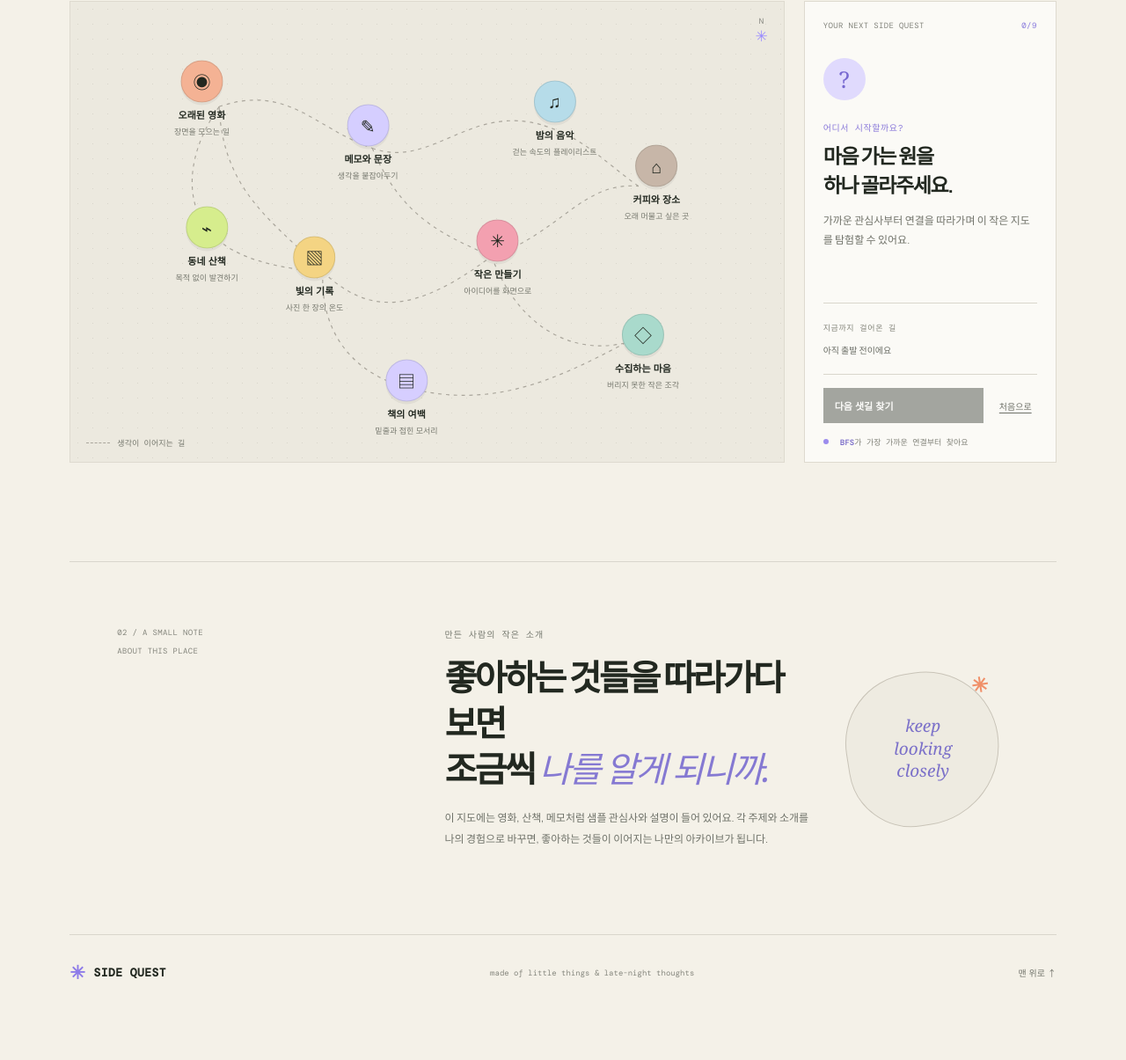
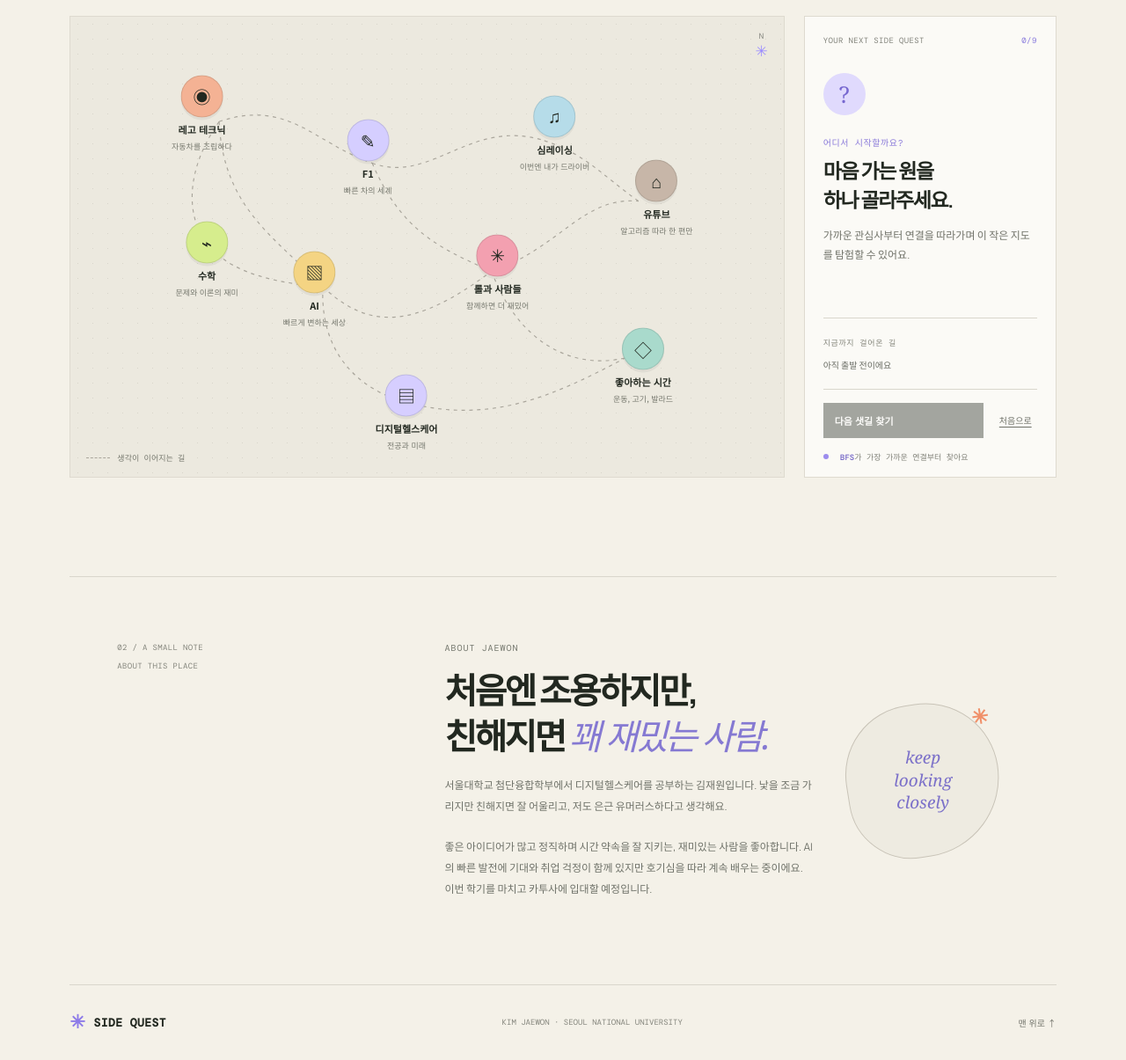
Before and after one commit to dancingmachine/dancingmachine.github.io, a plain HTML site: page index.html in a window 1280 px wide. Shown: the part 867-2072 px from the top of the page at 88% size. Before the commit the page ends 2015 px from the top, so only its background shows below. Drawn offline with nearby package versions, Linux system fonts and the light colour scheme.

Commit message:
Personalize interests and introduction

```diff
--- a/index.html
+++ b/index.html
@@ -4,8 +4,8 @@
   <meta charset="utf-8">
   <meta name="viewport" content="width=device-width, initial-scale=1">
   <meta name="theme-color" content="#f4f1e8">
-  <meta name="description" content="관심사 사이를 산책하며 한 사람의 생각을 발견하는 작은 지도.">
-  <title>취향의 연결 지도 — 작은 생각의 지도</title>
+  <meta name="description" content="서울대학교 김재원의 관심사와 이야기를 따라가는 작은 지도.">
+  <title>김재원의 사이드 퀘스트</title>
   <link rel="preconnect" href="https://fonts.googleapis.com">
   <link rel="preconnect" href="https://fonts.gstatic.com" crossorigin>
   <link href="https://fonts.googleapis.com/css2?family=DM+Mono:wght@400;500&family=Manrope:wght@400;500;600;700;800&family=Noto+Sans+KR:wght@400;500;600;700;800&display=swap" rel="stylesheet">
@@ -22,19 +22,19 @@
     <main id="top">
       <section class="hero">
         <div class="hero-copy">
-          <p class="eyebrow"><span class="live-dot"></span> 열려 있는 생각들, 천천히 둘러보기</p>
-          <h1>나의 관심사들은<br><span>샛길로 이어진다.</span></h1>
-          <p class="intro">하나의 관심사는 꼭 다른 관심사로 이어져요.<br>아래 지도를 눌러, 생각이 어디까지 흘러가는지 구경해보세요.</p>
+          <p class="eyebrow"><span class="live-dot"></span> 서울대학교 첨단융합학부 · 김재원</p>
+          <h1>레고에서 F1까지,<br><span>궁금하면 일단 빠진다.</span></h1>
+          <p class="intro">안녕하세요, 디지털헬스케어를 공부하는 김재원입니다.<br>제가 좋아하는 것들을 따라 한 바퀴 돌아보세요.</p>
           <a class="text-link" href="#map">지도 펼쳐보기</a>
         </div>
         <div class="hero-art" aria-label="관심사가 서로 연결된 추상적인 지도">
           <div class="orbit orbit-one"></div><div class="orbit orbit-two"></div>
           <span class="spark s1">✳</span><span class="spark s2">✳</span><span class="spark s3">✳</span>
-          <div class="planet"><span>생각은<br>연결된다</span><i></i></div>
+          <div class="planet"><span>재원의<br>사이드 퀘스트</span><i></i></div>
           <div class="orbit-label label-a">curiosity</div><div class="orbit-label label-b">little things matter</div>
           <div class="art-sticker">NO<br>STRAIGHT<br>LINES</div>
         </div>
-        <div class="hero-index"><span>01 / 03</span><span>A MAP OF SMALL CURIOSITIES</span></div>
+        <div class="hero-index"><span>MY LITTLE UNIVERSE</span><span>A MAP OF SMALL CURIOSITIES</span></div>
       </section>
 
       <section class="map-section" id="map">
@@ -53,15 +53,15 @@
               <path d="M358 430 C453 455 526 423 610 378"/><path d="M516 127 C563 142 584 168 625 197"/>
               <path d="M140 105 C92 174 104 237 145 264"/><path d="M145 264 C174 285 220 293 260 296"/>
             </svg>
-            <button class="node node-film" data-node="film" style="--x:18.4%;--y:21%"><span class="node-icon">◉</span><span>오래된 영화</span><small>장면을 모으는 일</small></button>
-            <button class="node node-writing" data-node="writing" style="--x:41.7%;--y:30.6%"><span class="node-icon">✎</span><span>메모와 문장</span><small>생각을 붙잡아두기</small></button>
-            <button class="node node-music" data-node="music" style="--x:67.9%;--y:25.4%"><span class="node-icon">♫</span><span>밤의 음악</span><small>걷는 속도의 플레이리스트</small></button>
-            <button class="node node-walk" data-node="walk" style="--x:19.1%;--y:52.8%"><span class="node-icon">⌁</span><span>동네 산책</span><small>목적 없이 발견하기</small></button>
-            <button class="node node-camera" data-node="camera" style="--x:34.2%;--y:59.2%"><span class="node-icon">▧</span><span>빛의 기록</span><small>사진 한 장의 온도</small></button>
-            <button class="node node-making" data-node="making" style="--x:59.9%;--y:55.6%"><span class="node-icon">✳</span><span>작은 만들기</span><small>아이디어를 화면으로</small></button>
-            <button class="node node-coffee" data-node="coffee" style="--x:82.2%;--y:39.4%"><span class="node-icon">⌂</span><span>커피와 장소</span><small>오래 머물고 싶은 곳</small></button>
-            <button class="node node-reading" data-node="reading" style="--x:47.1%;--y:86%"><span class="node-icon">▤</span><span>책의 여백</span><small>밑줄과 접힌 모서리</small></button>
-            <button class="node node-collect" data-node="collect" style="--x:80.3%;--y:76%"><span class="node-icon">◇</span><span>수집하는 마음</span><small>버리지 못한 작은 조각</small></button>
+            <button class="node node-film" data-node="film" style="--x:18.4%;--y:21%"><span class="node-icon">◉</span><span>레고 테크닉</span><small>자동차를 조립하다</small></button>
+            <button class="node node-writing" data-node="writing" style="--x:41.7%;--y:30.6%"><span class="node-icon">✎</span><span>F1</span><small>빠른 차의 세계</small></button>
+            <button class="node node-music" data-node="music" style="--x:67.9%;--y:25.4%"><span class="node-icon">♫</span><span>심레이싱</span><small>이번엔 내가 드라이버</small></button>
+            <button class="node node-walk" data-node="walk" style="--x:19.1%;--y:52.8%"><span class="node-icon">⌁</span><span>수학</span><small>문제와 이론의 재미</small></button>
+            <button class="node node-camera" data-node="camera" style="--x:34.2%;--y:59.2%"><span class="node-icon">▧</span><span>AI</span><small>빠르게 변하는 세상</small></button>
+            <button class="node node-making" data-node="making" style="--x:59.9%;--y:55.6%"><span class="node-icon">✳</span><span>롤과 사람들</span><small>함께하면 더 재밌어</small></button>
+            <button class="node node-coffee" data-node="coffee" style="--x:82.2%;--y:39.4%"><span class="node-icon">⌂</span><span>유튜브</span><small>알고리즘 따라 한 편만</small></button>
+            <button class="node node-reading" data-node="reading" style="--x:47.1%;--y:86%"><span class="node-icon">▤</span><span>디지털헬스케어</span><small>전공과 미래</small></button>
+            <button class="node node-collect" data-node="collect" style="--x:80.3%;--y:76%"><span class="node-icon">◇</span><span>좋아하는 시간</span><small>운동, 고기, 발라드</small></button>
             <div class="map-compass">N<br><span>✳</span></div>
             <div class="map-legend"><span class="legend-line"></span> 생각이 이어지는 길</div>
           </div>
@@ -82,11 +82,11 @@
 
       <section class="note-section" id="note">
         <div class="note-label"><span>02 / A SMALL NOTE</span><span>ABOUT THIS PLACE</span></div>
-        <div class="note-body"><p class="eyebrow">만든 사람의 작은 소개</p><h2>좋아하는 것들을 따라가다 보면<br>조금씩 <em>나를 알게 되니까.</em></h2><p>이 지도에는 영화, 산책, 메모처럼 샘플 관심사와 설명이 들어 있어요. 각 주제와 소개를 나의 경험으로 바꾸면, 좋아하는 것들이 이어지는 나만의 아카이브가 됩니다.</p></div>
+        <div class="note-body"><p class="eyebrow">ABOUT JAEWON</p><h2>처음엔 조용하지만,<br>친해지면 <em>꽤 재밌는 사람.</em></h2><p>서울대학교 첨단융합학부에서 디지털헬스케어를 공부하는 김재원입니다. 낯을 조금 가리지만 친해지면 잘 어울리고, 저도 은근 유머러스하다고 생각해요.</p><p>좋은 아이디어가 많고 정직하며 시간 약속을 잘 지키는, 재미있는 사람을 좋아합니다. AI의 빠른 발전에 기대와 취업 걱정이 함께 있지만 호기심을 따라 계속 배우는 중이에요. 이번 학기를 마치고 카투사에 입대할 예정입니다.</p></div>
         <div class="note-doodle" aria-hidden="true"><span>keep<br>looking<br>closely</span><b>✳</b></div>
       </section>
     </main>
-    <footer><a class="brand" href="#top"><span class="brand-mark">✳</span> SIDE QUEST</a><span>made of little things & late-night thoughts</span><a href="#top" class="back-top">맨 위로 ↑</a></footer>
+    <footer><a class="brand" href="#top"><span class="brand-mark">✳</span> SIDE QUEST</a><span>KIM JAEWON · SEOUL NATIONAL UNIVERSITY</span><a href="#top" class="back-top">맨 위로 ↑</a></footer>
   </div>
   <script src="script.js"></script>
 </body>
--- a/script.js
+++ b/script.js
@@ -1,13 +1,13 @@
 const topics = {
-  film: { title: '오래된 영화', kicker: 'SCENES I KEEP', text: '엔딩 크레딧이 올라간 뒤에도 한동안 자리를 뜨지 못하는 영화를 좋아해요. 마음에 남은 장면은 짧은 문장으로 적어둡니다.', symbol: '◉' },
-  writing: { title: '메모와 문장', kicker: 'WORDS IN THE MARGIN', text: '흘러가는 생각을 붙잡아두는 작은 메모들. 한 문장이 다른 생각을 불러오곤 해요.', symbol: '✎' },
-  music: { title: '밤의 음악', kicker: 'SOUNDTRACK FOR A WALK', text: '저녁 산책의 속도와 잘 맞는 음악을 모아요. 같은 길도 어떤 노래와 걷느냐에 따라 다르게 기억됩니다.', symbol: '♫' },
-  walk: { title: '동네 산책', kicker: 'THE LONG WAY HOME', text: '목적지를 정하지 않고 걷다가 낯선 간판이나 작은 가게를 발견하는 걸 좋아해요.', symbol: '⌁' },
-  camera: { title: '빛의 기록', kicker: 'LIGHT, HELD STILL', text: '특별한 순간보다 평범한 오후의 빛을 찍어둡니다. 사진은 나중에 기억을 여는 작은 문이 돼요.', symbol: '▧' },
-  making: { title: '작은 만들기', kicker: 'IDEAS, MADE TANGIBLE', text: '머릿속에만 있던 아이디어를 화면이나 종이 위에 꺼내보는 일. 생각보다 만드는 과정에서 더 많은 걸 배워요.', symbol: '✳' },
-  coffee: { title: '커피와 장소', kicker: 'A TABLE BY THE WINDOW', text: '오래 머물고 싶은 공간에는 저마다의 리듬이 있어요. 창가 자리, 잔의 온기, 느린 오후를 기억합니다.', symbol: '⌂' },
-  reading: { title: '책의 여백', kicker: 'DOG-EARED PAGES', text: '책을 읽을 때 밑줄과 접힌 모서리가 늘어납니다. 다른 사람의 문장에서 내 생각을 발견하는 순간이 좋아요.', symbol: '▤' },
-  collect: { title: '수집하는 마음', kicker: 'POCKET-SIZED MEMORIES', text: '영수증, 포장지, 이름 모를 작은 조각들. 버리지 않고 모아둔 것들이 예상치 못한 이야기를 들려줍니다.', symbol: '◇' }
+  film: { title: '레고 테크닉', kicker: 'WHERE IT ALL STARTED', text: '레고 테크닉 자동차를 조립하다 빠른 차에 관심이 생겼어요. 작은 부품을 하나씩 맞추다 보니 관심사까지 조립됐습니다.', symbol: '◉' },
+  writing: { title: 'F1', kicker: 'LIGHTS OUT AND AWAY WE GO', text: '빠른 자동차에 빠져 F1을 챙겨 보기 시작했어요. 보다 보니 직접 달려보고 싶어졌고, 그다음 코너는 심레이싱이었습니다.', symbol: '✎' },
+  music: { title: '심레이싱', kicker: 'MY VIRTUAL COCKPIT', text: 'F1을 보다가 직접 달리고 싶어 심레이싱 장비까지 샀어요. 열심히 달리는 중입니다. 현실의 운전 실력과는 별개일지도요.', symbol: '♫' },
+  walk: { title: '수학', kicker: 'ONE MORE PROBLEM', text: '수학 문제를 풀고 이론을 공부하는 게 재미있어요. 좋아하는 수학을 따라가다 보니 자연스럽게 AI 공부에도 관심이 생겼습니다.', symbol: '⌁' },
+  camera: { title: 'AI', kicker: 'CURIOUS ABOUT WHAT IS NEXT', text: '요즘 가장 관심 있는 건 AI의 발전 속도예요. 놀라움과 기대가 크지만, 앞으로의 공부와 취업은 어떻게 달라질지 걱정도 됩니다.', symbol: '▧' },
+  making: { title: '롤과 사람들', kicker: 'BETTER TOGETHER', text: '여자친구와 친구들과 함께 롤을 하기도 해요. 좋아하는 사람들과 웃고 떠드는 시간이 제 일상에 꼭 필요합니다.', symbol: '✳' },
+  coffee: { title: '유튜브', kicker: 'JUST ONE MORE VIDEO', text: '유튜브 보는 걸 좋아해요. 흥미로운 영상을 하나 보다 보면 어느새 다음 영상이 기다리고 있습니다.', symbol: '⌂' },
+  reading: { title: '디지털헬스케어', kicker: 'MY FIELD OF STUDY', text: '서울대학교 첨단융합학부에서 디지털헬스케어를 전공하고 있어요. 수학과 AI에 대한 관심을 품고 배움을 이어가는 중입니다.', symbol: '▤' },
+  collect: { title: '좋아하는 시간', kicker: 'OFF THE SCREEN', text: '배드민턴과 수영을 좋아하고, 고기도 좋아해요. 옛날 발라드를 부르는 것도 좋아합니다. 노래 실력은… 마음만큼은 진심이에요.', symbol: '◇' }
 };
 
 // 이 인접 목록이 사이트 속 관심사 그래프를 이룹니다.
```
Also changed, not shown: 1 other file.
